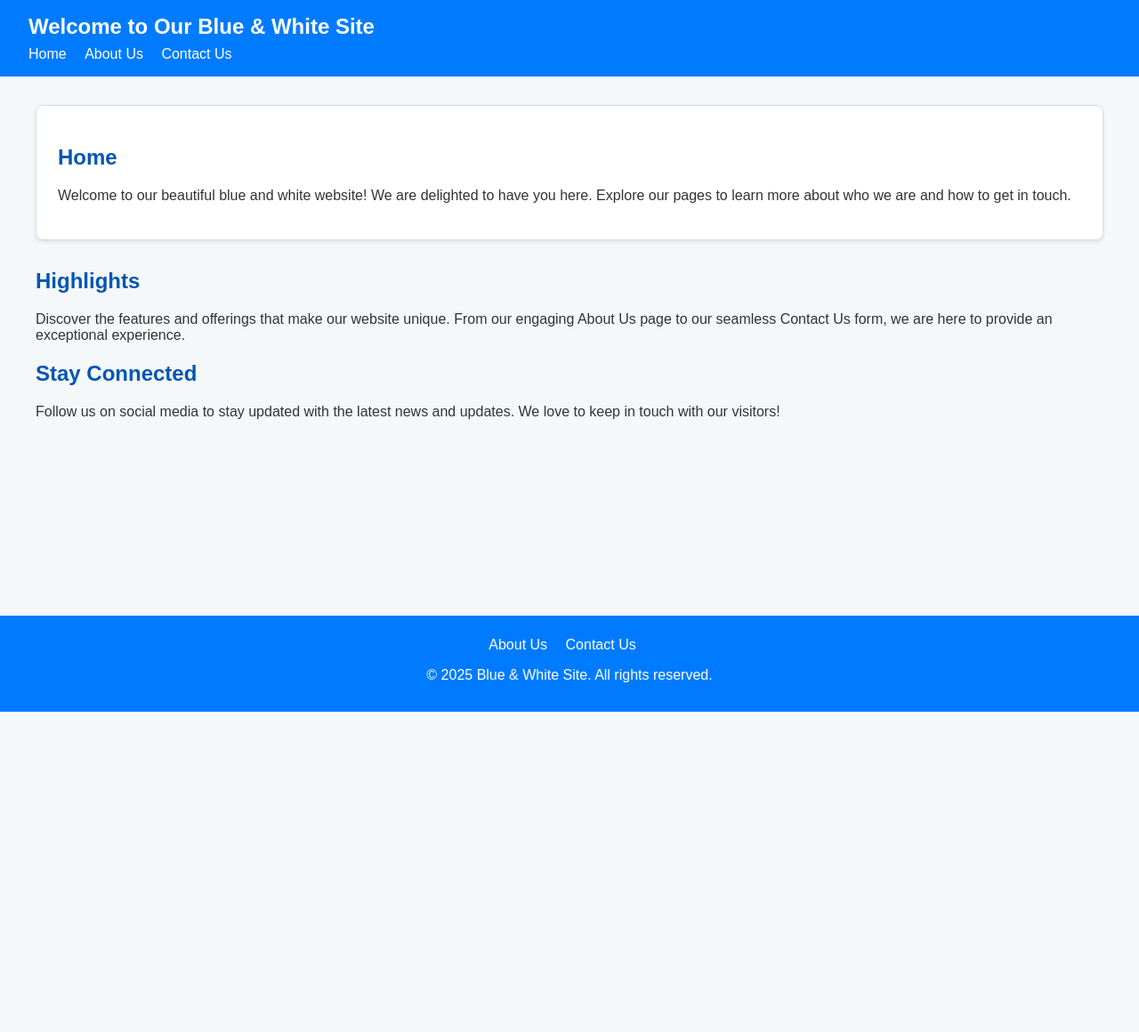
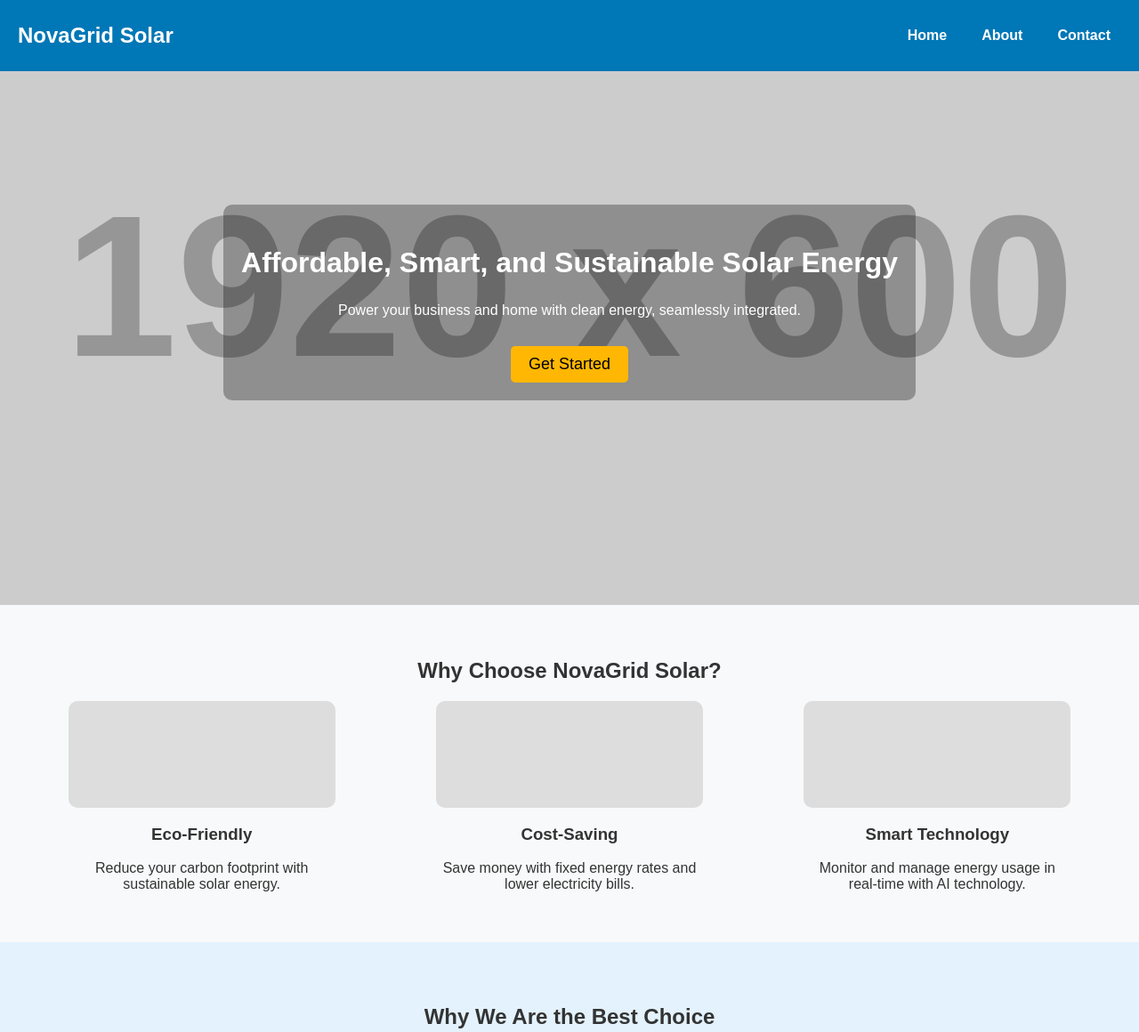
Before and after one commit to SLVVVVVV/RizzGrid-Huzzar, a plain HTML site: page index.html in a window 1280 px wide. Shown: the top 1160 px of the page at 89% size. Before the commit the page ends 800 px from the top, so only its background shows below. Drawn offline with Linux system fonts and the light colour scheme; placeholder pictures from the web are drawn by us.

Commit message:
Service page and whatnot
gpt's css is cooked but since we dont know how its gonna look like in the end anyway i cant be asked to fix it

```diff
--- a/index.html
+++ b/index.html
@@ -3,42 +3,73 @@
 <head>
     <meta charset="UTF-8">
     <meta name="viewport" content="width=device-width, initial-scale=1.0">
-    <title>Home</title>
-    <link rel="stylesheet" href="style.css">
+    <title>NovaGrid Solar - Home</title>
+    <link rel="stylesheet" href="indexStyle.css">
 </head>
 <body>
+
     <header>
-        <h1>Welcome to Our Blue & White Site</h1>
         <nav>
-            <a href="index.html">Home</a>
-            <a href="about.html">About Us</a>
-            <a href="contact.html">Contact Us</a>
+            <div class="logo">NovaGrid Solar</div>
+            <ul>
+                <li><a href="#">Home</a></li>
+                <li><a href="about.html">About</a></li>
+                <li><a href="contact.html">Contact</a></li>
+            </ul>
         </nav>
     </header>
 
-    <div class="container">
-        <section id="home" class="home-section">
-            <h2>Home</h2>
-            <p>Welcome to our beautiful blue and white website! We are delighted to have you here. Explore our pages to learn more about who we are and how to get in touch.</p>
-        </section>
+    <section class="hero">
+        <div class="hero-content">
+            <h1>Affordable, Smart, and Sustainable Solar Energy</h1>
+            <p>Power your business and home with clean energy, seamlessly integrated.</p>
+            <a href="#" class="cta-button">Get Started</a>
+        </div>
+    </section>
 
-        <section>
-            <h2>Highlights</h2>
-            <p>Discover the features and offerings that make our website unique. From our engaging About Us page to our seamless Contact Us form, we are here to provide an exceptional experience.</p>
-        </section>
+    <section class="overview">
+        <h2>Why Choose NovaGrid Solar?</h2>
+        <div class="feature-container">
+            <div class="feature">
+                <div class="image-placeholder"></div>
+                <h3>Eco-Friendly</h3>
+                <p>Reduce your carbon footprint with sustainable solar energy.</p>
+            </div>
+            <div class="feature">
+                <div class="image-placeholder"></div>
+                <h3>Cost-Saving</h3>
+                <p>Save money with fixed energy rates and lower electricity bills.</p>
+            </div>
+            <div class="feature">
+                <div class="image-placeholder"></div>
+                <h3>Smart Technology</h3>
+                <p>Monitor and manage energy usage in real-time with AI technology.</p>
+            </div>
+        </div>
+    </section>
 
-        <section>
-            <h2>Stay Connected</h2>
-            <p>Follow us on social media to stay updated with the latest news and updates. We love to keep in touch with our visitors!</p>
-        </section>
-    </div>
+    <section class="why-us">
+        <h2>Why We Are the Best Choice</h2>
+        <div class="why-content">
+            <ul>
+                <li>✅ Lower costs than traditional energy providers</li>
+                <li>✅ Fixed pricing for long-term stability</li>
+                <li>✅ Zero upfront investment required for households</li>
+                <li>✅ Seamless integration with the power grid</li>
+            </ul>
+            <div class="image-placeholder large"></div>
+        </div>
+    </section>
+
+    <section class="cta">
+        <h2>Start Saving Today!</h2>
+        <p>Clean energy for a brighter future. Let’s make the switch together.</p>
+        <a href="#" class="cta-button">Get a Quote</a>
+    </section>
 
     <footer>
-        <nav>
-            <a href="about.html">About Us</a>
-            <a href="contact.html">Contact Us</a>
-        </nav>
-        <p>&copy; 2025 Blue & White Site. All rights reserved.</p>
+        <p>&copy; 2025 NovaGrid Solar. All rights reserved.</p>
     </footer>
+
 </body>
 </html>
--- /dev/null
+++ b/indexStyle.css
@@ -0,0 +1,174 @@
+/* General Styles */
+body {
+    font-family: Arial, sans-serif;
+    margin: 0;
+    padding: 0;
+    box-sizing: border-box;
+    color: #333;
+    background-color: #f8f9fa;
+}
+
+h1, h2, h3 {
+    text-align: center;
+}
+
+/* Navigation */
+header {
+    background: #0077b6;
+    padding: 15px 0;
+    position: fixed;
+    width: 100%;
+    top: 0;
+    left: 0;
+    z-index: 1000;
+}
+
+nav {
+    display: flex;
+    justify-content: space-between;
+    align-items: center;
+    padding: 0 20px;
+}
+
+nav .logo {
+    font-size: 24px;
+    color: white;
+    font-weight: bold;
+}
+
+nav ul {
+    list-style: none;
+    display: flex;
+    gap: 15px;
+}
+
+nav ul li a {
+    text-decoration: none;
+    color: white;
+    font-weight: bold;
+    padding: 8px 12px;
+}
+
+nav ul li a:hover {
+    background: rgba(255, 255, 255, 0.3);
+    border-radius: 5px;
+}
+
+/* Hero Section */
+.hero {
+    background: url('https://via.placeholder.com/1920x600') center/cover no-repeat;
+    height: 80vh;
+    display: flex;
+    align-items: center;
+    justify-content: center;
+    text-align: center;
+    color: white;
+    padding: 20px;
+}
+
+.hero-content {
+    background: rgba(0, 0, 0, 0.3); /* Black with 50% transparency */
+    padding: 20px;
+    border-radius: 10px;
+    color: white;
+}
+
+.hero h1 {
+    font-size: 32px;
+}
+
+.cta-button {
+    display: inline-block;
+    background: #ffb703;
+    color: white;
+    padding: 10px 20px;
+    margin-top: 15px;
+    text-decoration: none;
+    font-size: 18px;
+    border-radius: 5px;
+}
+
+.cta-button:hover {
+    background: #ff9900;
+}
+
+/* Overview Section */
+.overview {
+    padding: 40px 20px;
+    text-align: center;
+}
+
+.feature-container {
+    display: flex;
+    justify-content: space-around;
+    flex-wrap: wrap;
+}
+
+.feature {
+    text-align: center;
+    max-width: 300px;
+}
+
+.image-placeholder {
+    width: 100%;
+    height: 120px;
+    background: #ddd;
+    border-radius: 10px;
+    margin-bottom: 15px;
+}
+
+/* Why Us Section */
+.why-us {
+    background: #e3f2fd;
+    padding: 50px 20px;
+    text-align: center;
+}
+
+.why-content {
+    display: flex;
+    align-items: center;
+    justify-content: space-between;
+    max-width: 1000px;
+    margin: auto;
+    gap: 30px;
+}
+
+.why-content ul {
+    list-style: none;
+    padding: 0;
+    text-align: left;
+    font-size: 18px;
+    max-width: 500px;
+}
+
+.why-content li {
+    margin-bottom: 10px;
+}
+
+.image-placeholder.large {
+    width: 400px;
+    height: 250px;
+    background: #ccc;
+    border-radius: 10px;
+}
+
+/* Call to Action Section */
+.cta {
+    text-align: center;
+    padding: 40px 20px;
+    background: #0077b6;
+    color: white;
+}
+
+.cta-button {
+    background: #ffb703;
+    color: black;
+}
+
+/* Footer */
+footer {
+    background: #004466;
+    color: white;
+    text-align: center;
+    padding: 15px;
+}
--- /dev/null
+++ b/serviceStyle.css
@@ -0,0 +1,114 @@
+/* Services Page Hero */
+.services-hero {
+    background: url('https://via.placeholder.com/1920x500') center/cover no-repeat;
+    height: 60vh;
+    display: flex;
+    align-items: center;
+    justify-content: center;
+    text-align: center;
+    color: white;
+    padding: 20px;
+}
+
+/* Services Overview */
+.services-overview {
+    padding: 50px 20px;
+    text-align: center;
+}
+
+.service-container {
+    display: flex;
+    justify-content: space-around;
+    flex-wrap: wrap;
+    gap: 20px;
+}
+
+.service {
+    text-align: center;
+    max-width: 350px;
+}
+
+.image-placeholder {
+    width: 100%;
+    height: 150px;
+    background: #ddd;
+    border-radius: 10px;
+    margin-bottom: 15px;
+}
+
+/* Pricing Section */
+.pricing {
+    background: #f1f1f1;
+    padding: 50px 20px;
+    text-align: center;
+}
+
+.pricing-container {
+    display: flex;
+    justify-content: center;
+    gap: 20px;
+    flex-wrap: wrap;
+}
+
+.pricing-box {
+    background: white;
+    padding: 20px;
+    border-radius: 10px;
+    max-width: 300px;
+    text-align: center;
+    box-shadow: 0px 4px 8px rgba(0, 0, 0, 0.1);
+}
+
+.pricing-box h3 {
+    color: #0077b6;
+    font-size: 22px;
+}
+
+.pricing-box .price {
+    font-size: 24px;
+    font-weight: bold;
+    color: #ffb703;
+    margin: 10px 0;
+}
+
+.pricing-box .cta-button {
+    display: inline-block;
+    background: #0077b6;
+    color: white;
+    padding: 10px 15px;
+    text-decoration: none;
+    font-size: 16px;
+    border-radius: 5px;
+}
+
+.pricing-box .cta-button:hover {
+    background: #005a90;
+}
+
+/* Highlight the Most Popular Plan */
+.pricing-box.featured {
+    border: 2px solid #ffb703;
+    background: #fff7e6;
+}
+
+/* Call to Action */
+.cta {
+    text-align: center;
+    padding: 40px 20px;
+    background: #0077b6;
+    color: white;
+}
+
+.cta-button {
+    background: #ffb703;
+    color: black;
+}
+
+/* Footer */
+footer {
+    background: #004466;
+    color: white;
+    text-align: center;
+    padding: 15px;
+    margin-top: 30px;
+}
```
Also changed, not shown: services.html (added, +89 -0 lines).
